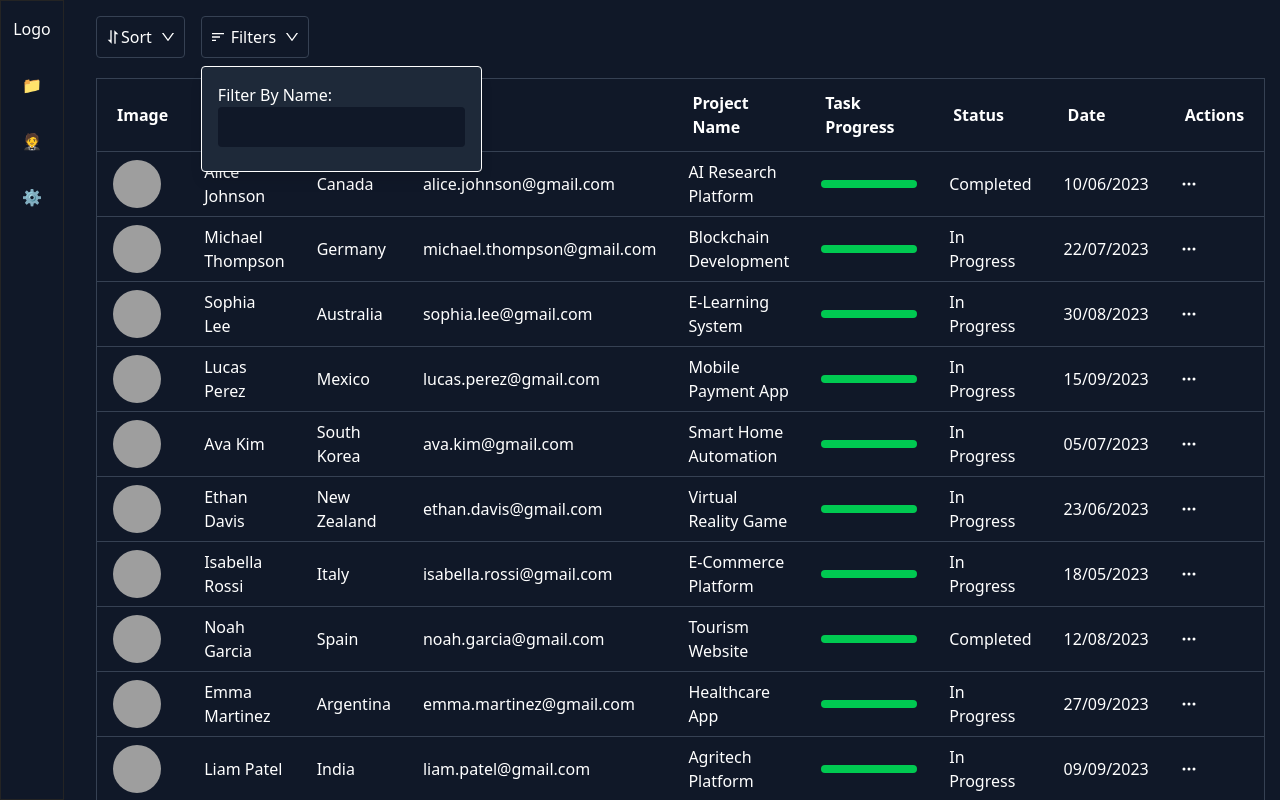
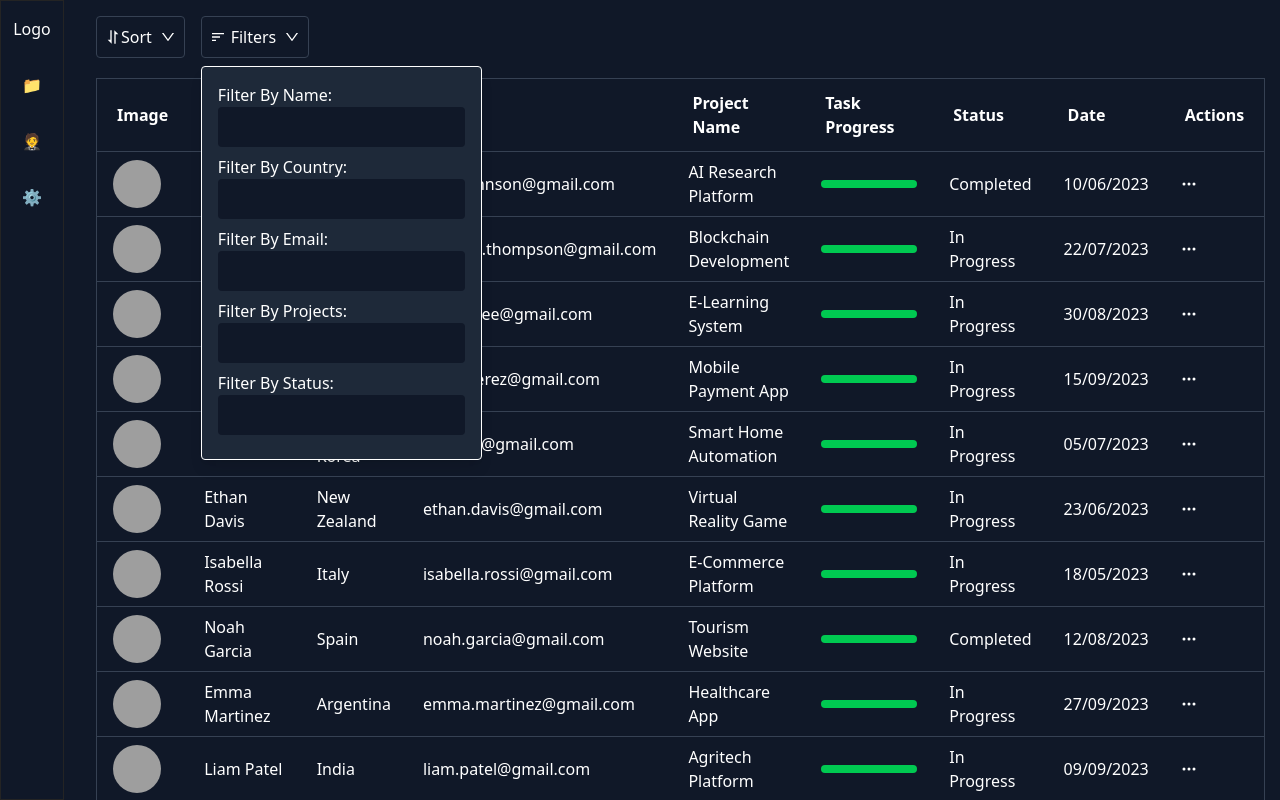
Before and after one commit to mvallad1/filtration-project-ts, a React (Vite) app: page / in a window 1280 px wide. Both pictures are taken after a click on the button "Filters". Shown: the top 800 px of the page. Built offline with nearby package versions, Linux system fonts and the light colour scheme; grey boxes are pictures that could not be loaded.

Commit message:
added more filter options to UI

```diff
--- a/src/components/Table.tsx
+++ b/src/components/Table.tsx
@@ -69,7 +69,7 @@ const Table = () => {
 
             <div className="relative ml-4 w-full">
               <button onClick={() => setFilterVisible(!filterVisible)} className="border border-gray-700 flex items-center justify-center text-white p-2 rounded">
-                <MdSort className="mr-[0.3rem]" /> Filters{''}
+                <MdSort className="mr-[0.3rem]" /> Filters
                 <AiOutlineDown className="ml-2" />
               </button>
 
@@ -83,8 +83,43 @@ const Table = () => {
 
                     />
                   </div>
+
+                  <div className="mb-2">
+                    <label htmlFor="country" className="block text-white">Filter By Country: </label>
+                    <input type="text"
+                      name="country"
+                      className="bg-gray-900 text-white rounded p-2 w-full"
+
+                    />
+                  </div>
+                  <div className="mb-2">
+                    <label htmlFor="email" className="block text-white">Filter By Email: </label>
+                    <input type="text"
+                      name="email"
+                      className="bg-gray-900 text-white rounded p-2 w-full"
+
+                    />
+                  </div>
+                  <div className="mb-2">
+                    <label htmlFor="project" className="block text-white">Filter By Projects: </label>
+                    <input type="text"
+                      name="projecy"
+                      className="bg-gray-900 text-white rounded p-2 w-full"
+
+                    />
+                  </div>
+                  <div className="mb-2">
+                    <label htmlFor="status" className="block text-white">Filter By Status: </label>
+                    <input type="text"
+                      name="status"
+                      className="bg-gray-900 text-white rounded p-2 w-full"
+
+                    />
+                  </div>
+
+
                 </div>
-        )}
+              )}
 
             </div>
 
```
